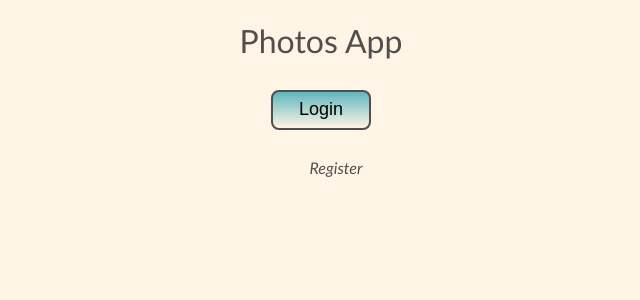
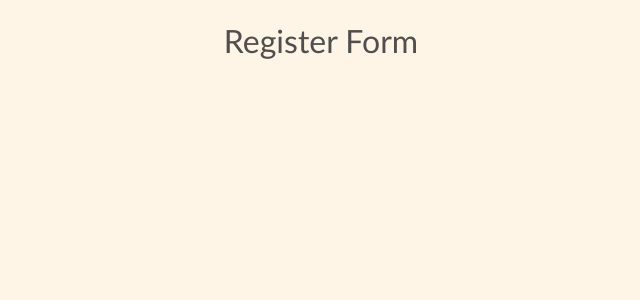
Before and after one commit to cjheyde/my_photos, a React (Vite) app: page /my_photos/register in a window 1280 px wide. Shown: the top 300 px of the page, without its empty margins (319-959 px from the left). Built offline with nearby package versions, Linux system fonts and the light colour scheme.

Commit message:
feat: :construction: create Login and Register pages and Routes

```diff
--- a/src/App.css
+++ b/src/App.css
@@ -43,12 +43,9 @@
 }
 
 .pageTitle {
+  color: var(--graphite);
   font-weight: 300;
   text-align: center;
-}
-
-.pageTitle:hover {
-  background-color: var(--blue-acqua);
 }
 
 form {
--- a/src/App.tsx
+++ b/src/App.tsx
@@ -1,15 +1,16 @@
-import './App.css';
-import Formular from "./components/Formular";
-import Register from './components/Register';
+import { Routes, Route } from "react-router-dom";
+import "./App.css";
+import Login from "./pages/Login";
+import Register from "./pages/Register";
 
 function App() {
   return (
-    <div className="mainBox">
-      <h1 className='pageTitle'>Photos App</h1>
-      <Formular />
-      <Register />
-    </div>
-  )
+      <Routes>
+        <Route path="/my_photos/" element={ <Login /> } />
+        <Route path="/my_photos/register/" element={ <Register /> } />
+        <Route path="/" element={ <Login /> } />
+      </Routes>
+  );
 }
 
-export default App
+export default App;
--- a/src/components/Register.tsx
+++ /dev/null
@@ -1,9 +0,0 @@
-function Register() {
-  return (
-    <section className="simpleText">
-      <a href="register.html">Register</a>
-    </section>
-  );
-}
-
-export default Register;
--- /dev/null
+++ b/src/components/RegisterText.tsx
@@ -0,0 +1,9 @@
+function RegisterText() {
+  return (
+    <section className="simpleText">
+      <a href="my_photos/register">Register</a>
+    </section>
+  );
+}
+
+export default RegisterText;
--- a/src/components/StyledButton.tsx
+++ b/src/components/StyledButton.tsx
@@ -1,3 +1,4 @@
+
 import styled from "styled-components";
 
 const StyledButton = styled.button`
@@ -17,7 +18,6 @@ const StyledButton = styled.button`
   justify-content: center;
   margin: 8px;
   padding: 0.4em 1em;
-  position: relative;
   text-align: center;
   transition: 1s all ease-out;
   width: 100px;
--- a/src/main.tsx
+++ b/src/main.tsx
@@ -1,10 +1,13 @@
-import React from 'react'
-import ReactDOM from 'react-dom/client'
-import App from './App.tsx'
-import './index.css'
+import React from "react";
+import ReactDOM from "react-dom/client";
+import { BrowserRouter } from "react-router-dom";
+import App from "./App.tsx";
+import "./index.css";
 
-ReactDOM.createRoot(document.getElementById('root')!).render(
-  <React.StrictMode>
-    <App />
-  </React.StrictMode>,
-)
+ReactDOM.createRoot(document.getElementById("root")!).render(
+  <BrowserRouter>
+    <React.StrictMode>
+      <App />
+    </React.StrictMode>
+  </BrowserRouter>
+);
--- /dev/null
+++ b/src/pages/Login.tsx
@@ -0,0 +1,14 @@
+import Formular from "../components/Formular";
+import RegisterText from "../components/RegisterText";
+
+function Login() {
+  return (
+    <div className="mainBox">
+      <h1 className="pageTitle">Photos App</h1>
+      <Formular />
+      <RegisterText />
+    </div>
+  );
+}
+
+export default Login;
--- /dev/null
+++ b/src/pages/Register.tsx
@@ -0,0 +1,9 @@
+function Login() {
+  return (
+    <div className="mainBox">
+      <h1 className="pageTitle">Register Form</h1>
+    </div>
+  );
+}
+
+export default Login;
```
